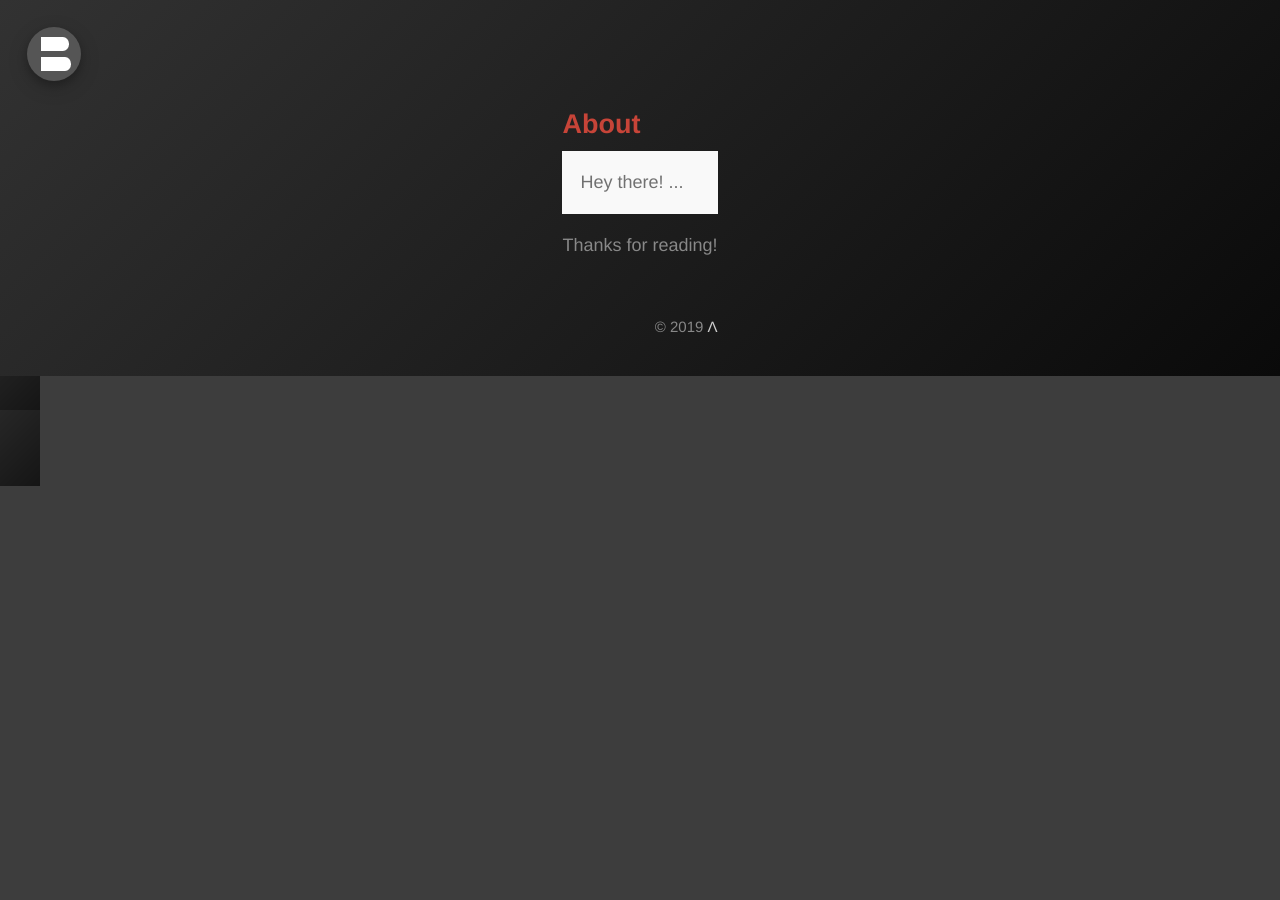
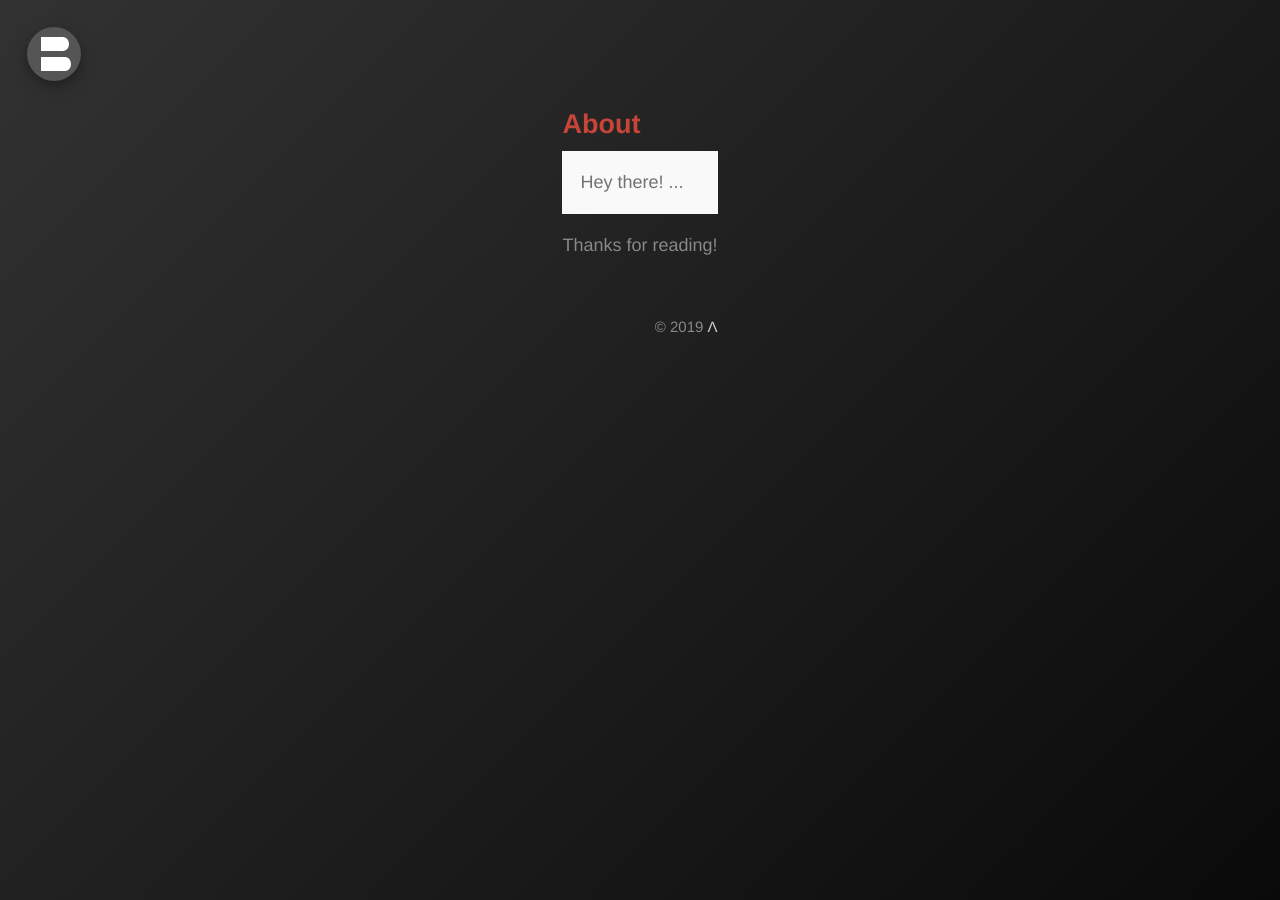
Before and after one commit to bonina/bonina.github.io, a Jekyll site: the page built from about.md, in a window 1280 px wide. Built offline with Jekyll 4.4.1, drawn with Linux system fonts in a browser that asks for light colours.

Commit message:
Update _base.scss

```diff
--- a/_sass/_base.scss
+++ b/_sass/_base.scss
@@ -1,11 +1,15 @@
-* {
-  -webkit-box-sizing: border-box;
-     -moz-box-sizing: border-box;
-          box-sizing: border-box;
+*,*:before,*:after{
+  -webkit-box-sizing:border-box;
+  -moz-box-sizing:border-box;
+  box-sizing:border-box;
+  margin:0;
+  padding:0;
 }
 
 html,
 body {
+  height: 100vh;
+  width: 100%;
   margin: 0;
   padding: 0;
 }
@@ -23,8 +27,7 @@
 
 body {
   color: #888888;
-  //background-color: #3d3d3d;
-  //background: #111;
+  overflow-x: hidden;
   -webkit-text-size-adjust: 100%;
       -ms-text-size-adjust: 100%;
 }
```
